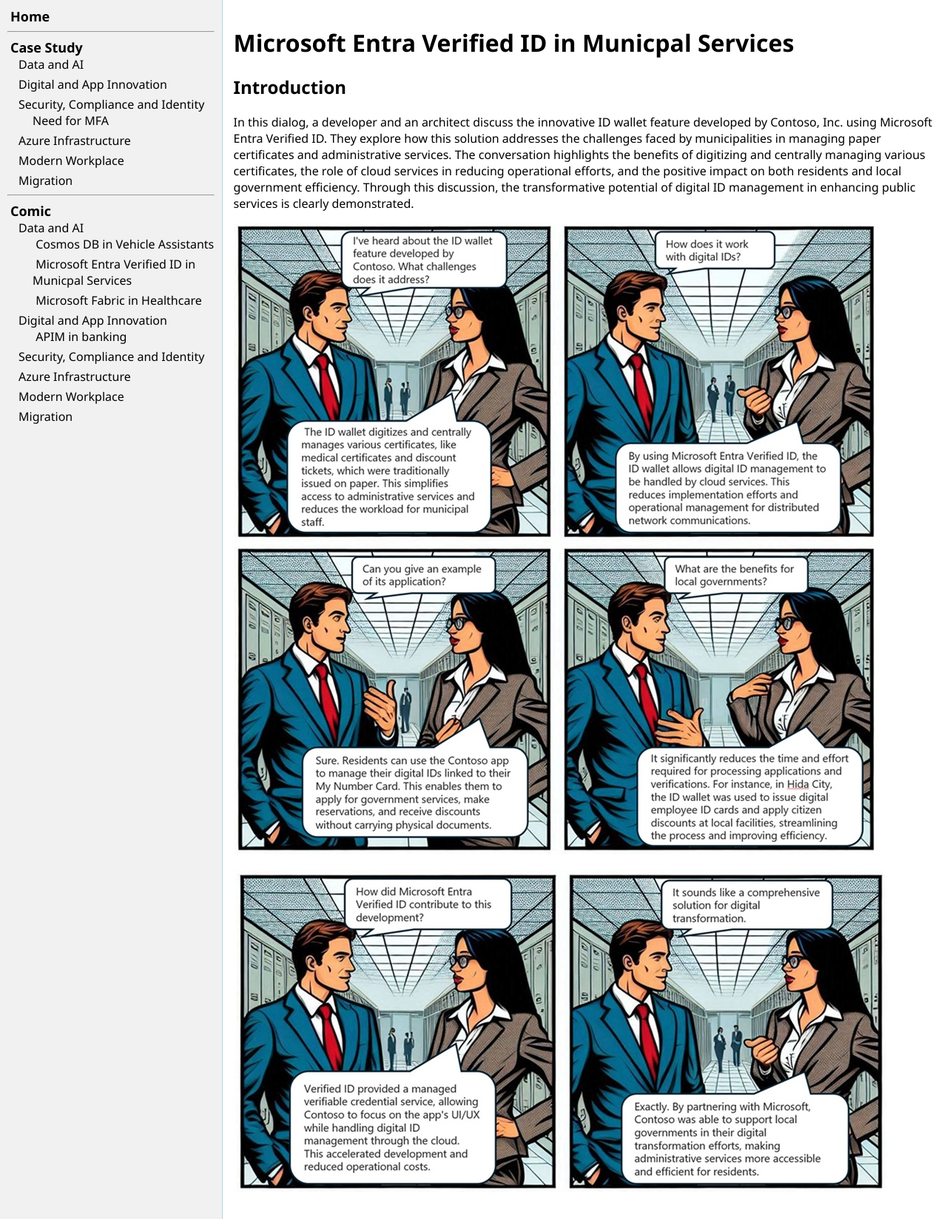
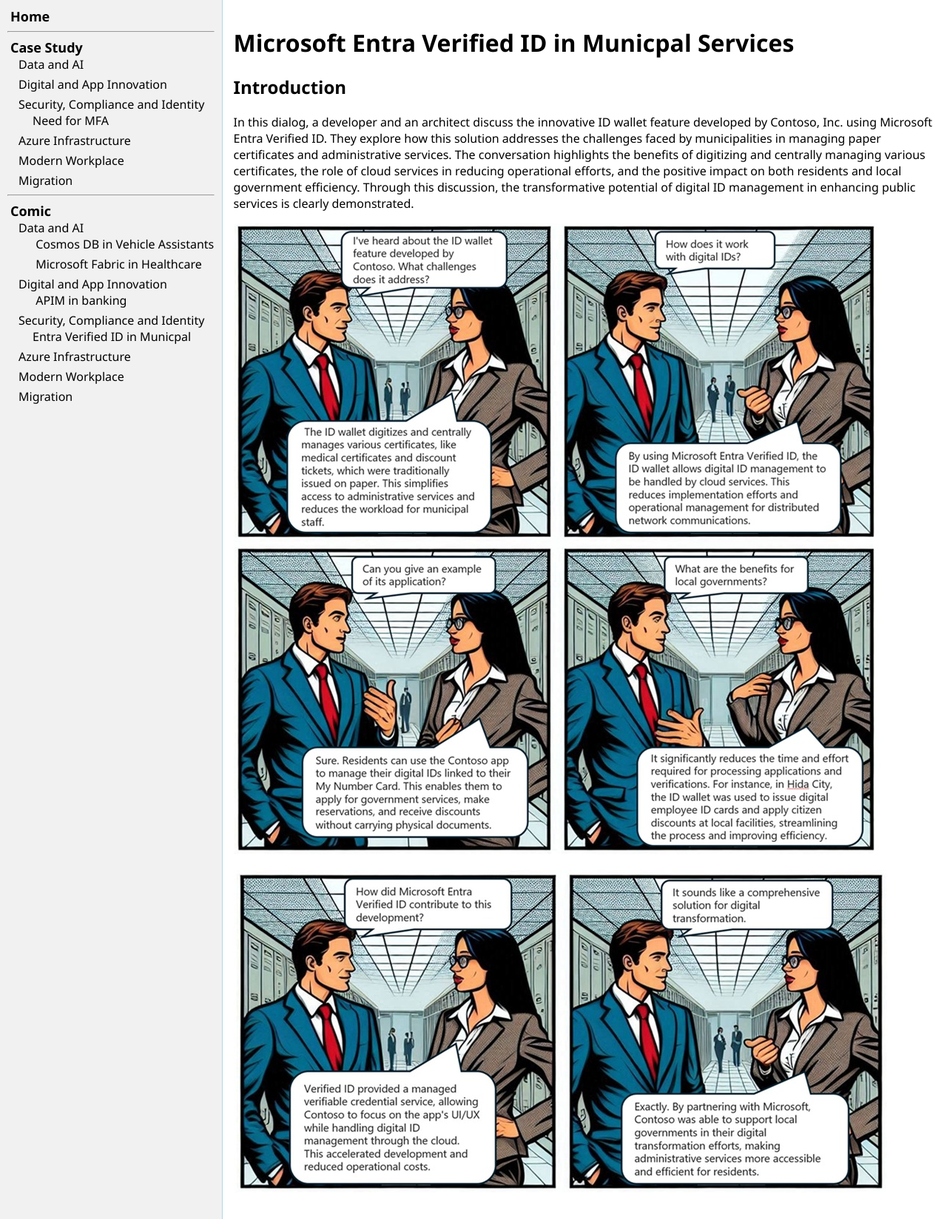
Before and after one commit to ningweinw/iengage, a Jekyll site: the page built from project-files/comic/Security, Compliance and Identity/Microsoft Entra Verified ID in municipal service.md, in a window 1280 px wide. Shown: the whole page at 74% size. Built offline with Jekyll 4.4.1, drawn with Linux system fonts in a browser that asks for light colours.

Commit message:
Update Microsoft Entra Verified ID in municipal service.md

```diff
--- a/project-files/comic/Security, Compliance and Identity/Microsoft Entra Verified ID in municipal service.md
+++ b/project-files/comic/Security, Compliance and Identity/Microsoft Entra Verified ID in municipal service.md
@@ -1,8 +1,8 @@
 ---
 layout: default
-title:  " Microsoft Entra Verified ID in Municpal Services"
+title:  "Entra Verified ID in Municpal"
 category: "Comic"
-sub-category: "Data and AI"
+sub-category: "Security, Compliance and Identity"
 courses: [DP-203,AZ-305]
 ---
 
```
